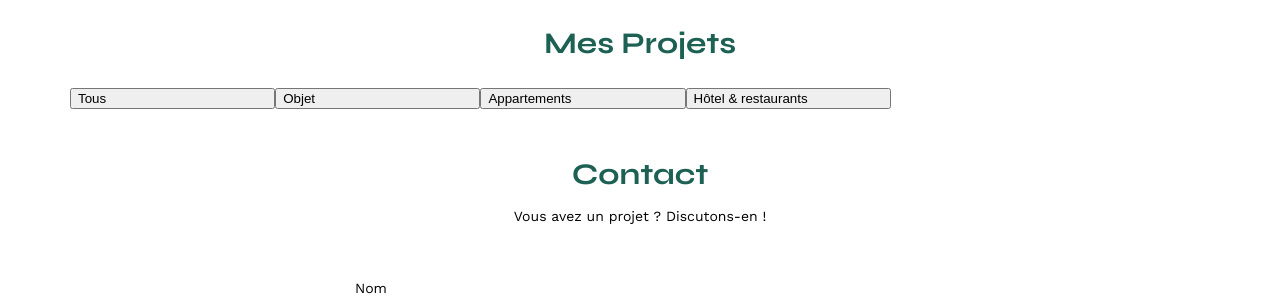
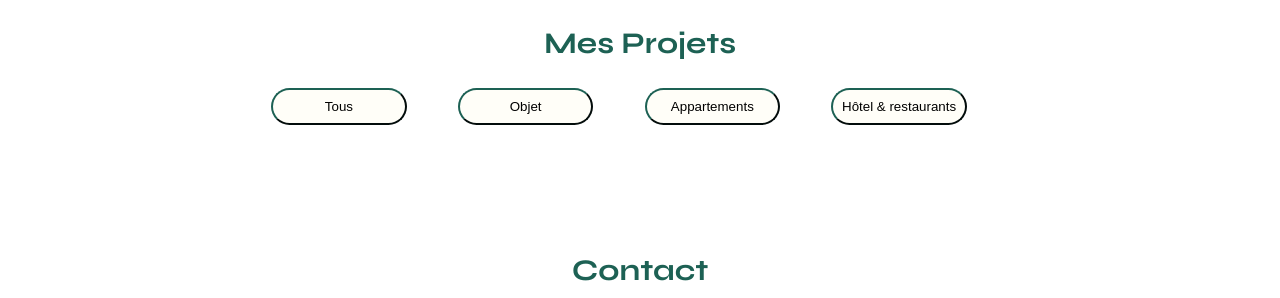
Before and after one commit to DirtDover/Projet-3, a plain HTML site: page FrontEnd/index.html in a window 1280 px wide. Shown: the part 507-805 px from the top of the page. Drawn offline with nearby package versions, Linux system fonts and the light colour scheme; no server answers.

Commit message:
Finalisation Btn Filtre

```diff
--- a/FrontEnd/assets/style.css
+++ b/FrontEnd/assets/style.css
@@ -294,8 +294,11 @@ footer nav ul {
 .btn-container {
 	display: flex;
 	flex-direction: row;
-	width: 90%;
-	height: 40%;
+	justify-content: space-evenly;
+	margin-left: 150px;
+	width: 70%;
+	height: 37px;
+	margin-bottom: 80px;
 }
 
 .btn-filter1,
@@ -303,9 +306,22 @@ footer nav ul {
 .btn-filter3,
 .btn-filter4 {
 	display: flex;
-	width: 20%;
-	height: 40%;
+	width: 17%;
+	height: 100%;
 	flex-direction: row;
+	justify-content: center;
+	align-items: center;
+	border-radius: 60px;
+	border-color: #1D6154;
+	background-color: #FFFEF8;
+}
+
+.btn-filter1:hover,
+.btn-filter2:hover,
+.btn-filter3:hover,
+.btn-filter4:hover {
+	background-color: #1D6154;
+
 }
 
 /* Css pour Login*/
```
